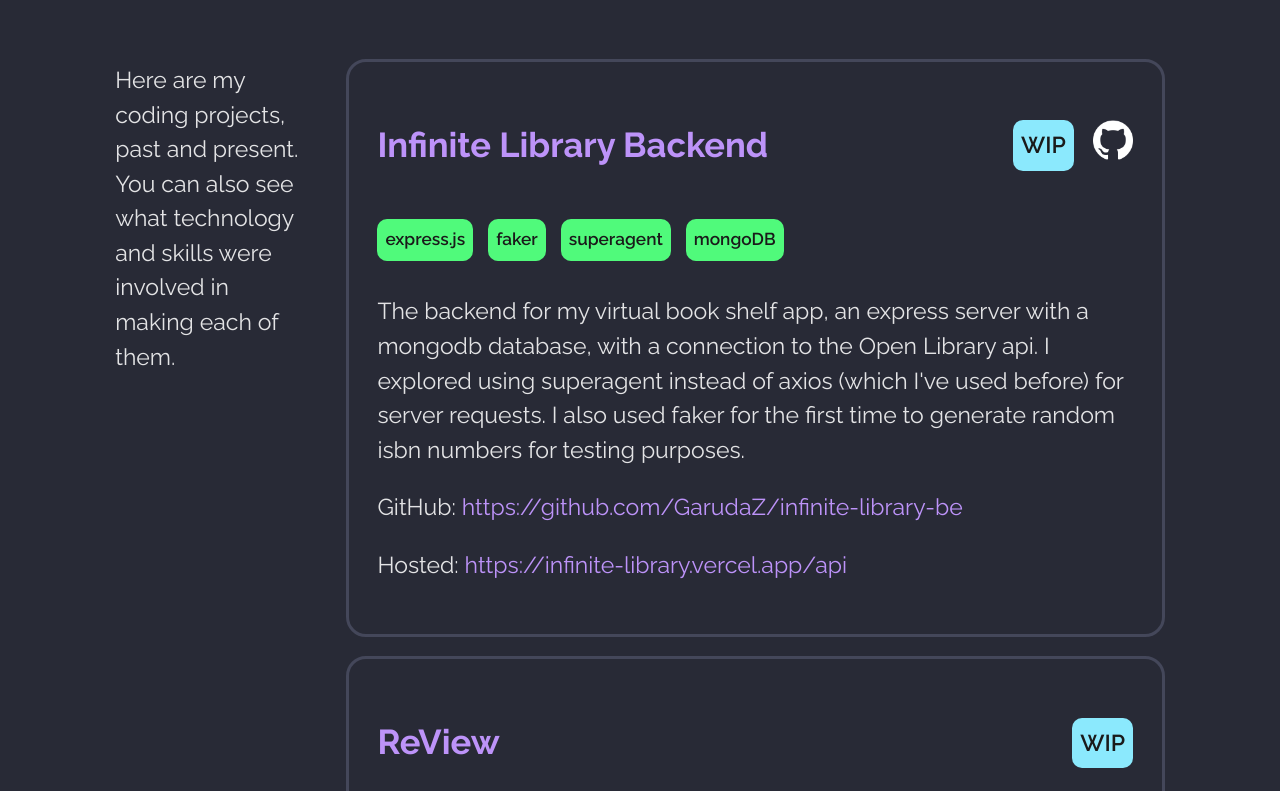
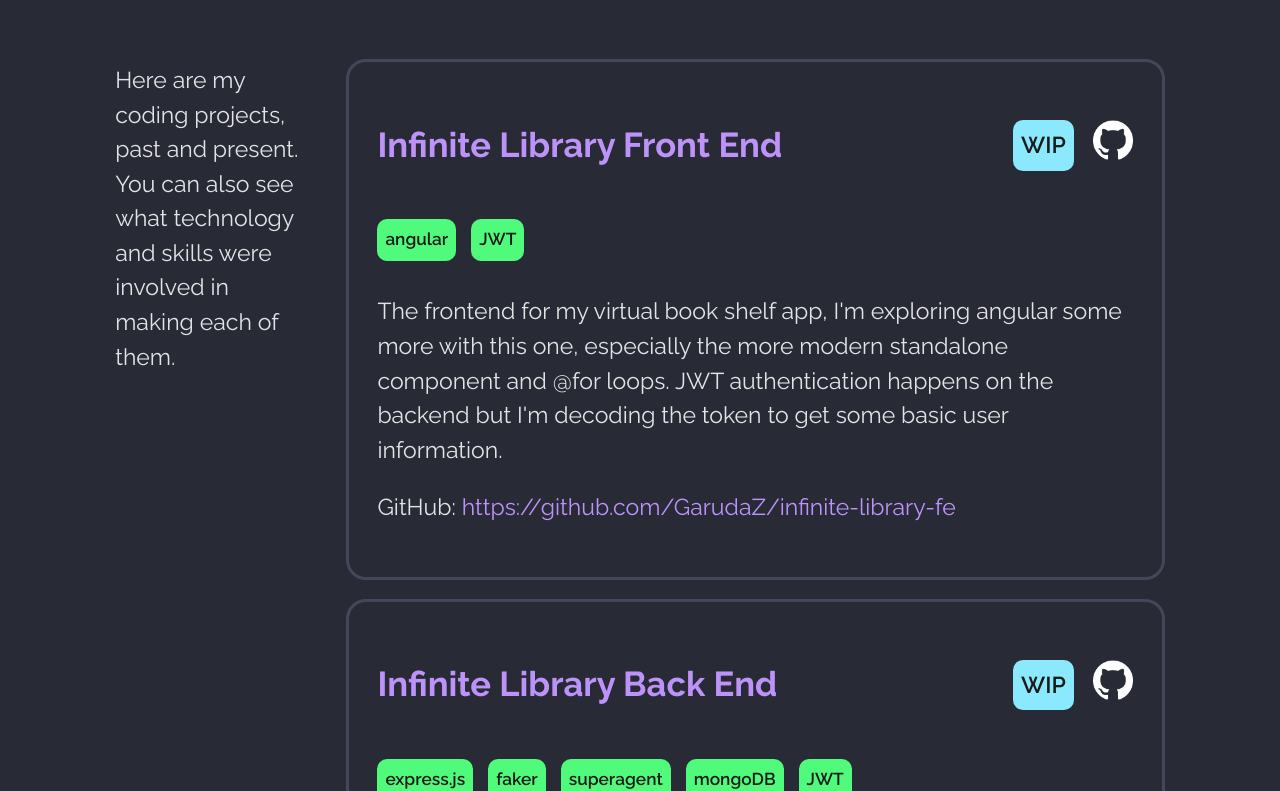
Before and after one commit to GarudaZ/portfolio, a Vue app in the folder portfolio-app/: page /projects in a window 1280 px wide. Shown: the part 249-1040 px from the top of the page. Built offline with nearby package versions, Linux system fonts and the light colour scheme.

Commit message:
updates projects with IL fe

```diff
--- a/portfolio-app/src/components/Projects.vue
+++ b/portfolio-app/src/components/Projects.vue
@@ -4,18 +4,25 @@ import { ref } from "vue";
 const parentMessage = ref("Parent");
 const projects = ref([
 	{
-		name: "Infinite Library Backend",
+		name: "Infinite Library Front End",
+		desc: "The frontend for my virtual book shelf app, I'm exploring angular some more with this one, especially the more modern standalone component and @for loops. JWT authentication happens on the backend but I'm decoding the token to get some basic user information.",
+		wip: true,
+		github: "https://github.com/GarudaZ/infinite-library-fe",
+		tech: ["angular", "JWT"],
+	},
+	{
+		name: "Infinite Library Back End",
 		desc: "The backend for my virtual book shelf app, an express server with a mongodb database, with a connection to the Open Library api. I explored using superagent instead of axios (which I've used before) for server requests. I also used faker for the first time to generate random isbn numbers for testing purposes.",
 		wip: true,
 		github: "https://github.com/GarudaZ/infinite-library-be",
 		hosted: "https://infinite-library.vercel.app/api",
-		tech: ["express.js", "faker", "superagent", "mongoDB"],
+		tech: ["express.js", "faker", "superagent", "mongoDB", "JWT"],
 	},
-	{
-		name: "ReView",
-		desc: "A day review app that adds functionality to google tasks. I'm building it for my own use and as a chance to try out another framework. I'm still in the spiking phase.",
-		wip: true,
-	},
+	// {
+	// 	name: "ReView",
+	// 	desc: "A day review app that adds functionality to google tasks. I'm building it for my own use and as a chance to try out another framework. I'm still in the spiking phase.",
+	// 	wip: true,
+	// },
 	{
 		name: "Portfolio",
 		screenshot: "portfolio-screenshot.png",
```
